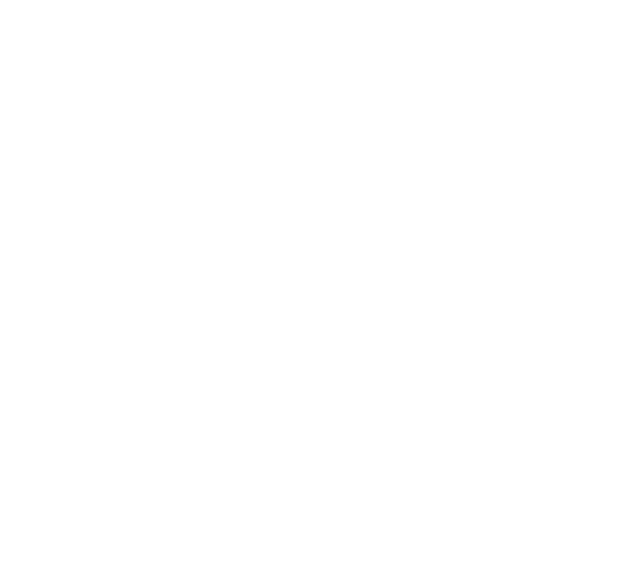
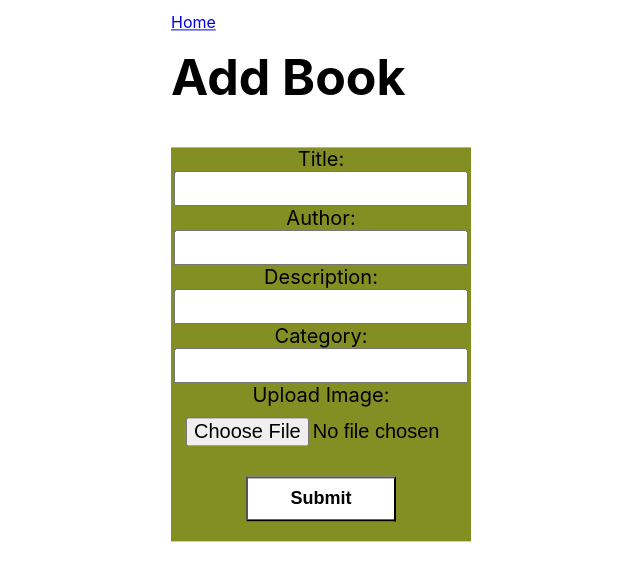
Before and after one commit to B-Elfagid/booknet_frontend, a React (Create React App) app: page /addbook in a window 1280 px wide. Before the commit this address had no page. Shown: the top 580 px of the page, without its empty margins (349-989 px from the left). Built offline with nearby package versions, Linux system fonts and the light colour scheme.

Commit message:
work on form rendering to my book list and it renders

```diff
--- a/src/App.css
+++ b/src/App.css
@@ -1,7 +1,6 @@
 .container {
     width: 100%;
     height: auto;
-    background: black;
 
     display:flex;
     flex-direction:row;
--- a/src/App.js
+++ b/src/App.js
@@ -1,6 +1,8 @@
 
 import './App.css';
 import BooksList from './components/books/BooksList';
+import BookForm from './components/books/BookForm';
+
 
 import { Route, Routes } from 'react-router'
 import Home from './components/Home'
@@ -11,6 +13,7 @@ function App() {
       <Routes>
         <Route path='/' element={<Home />}  />
         <Route path='/books' element={<BooksList />} />
+        <Route path='/addbook' element={<BookForm />} />
 
       </Routes>
 
--- a/src/components/books/BookForm.js
+++ b/src/components/books/BookForm.js
@@ -1,5 +1,6 @@
 import React from 'react';
-import { NavLink } from 'react-router-dom';
+
+import { Link } from 'react-router-dom';
 import { addBook } from '../../actions/booksAction.js'
 import { connect } from 'react-redux'
 
@@ -10,7 +11,10 @@ class BookForm extends React.Component {
            title:"",
            author:"",
            description:"",
-           image:""
+           image:"",
+           category:""
+
+
        }
 
        handleChange = (e) => {
@@ -27,16 +31,16 @@ class BookForm extends React.Component {
             title:"",
             author:"",
             description:"",
-            image:""
+            image:"",
+            category:""
         })
       }
 
     render(){
         return(
             <div className="book-container" >
-                 <div>
-                </div>
-                <br/>
+                 <Link to='/'> Home </Link> <br/>
+
                 <h3> Add Book </h3>
                 <form className="book-form" onSubmit={this.handleSubmit}>
 
@@ -46,10 +50,19 @@ class BookForm extends React.Component {
                       <input name="author" id="author-input" type="text" value={this.state.author} onChange={this.handleChange} /><br/>
                      <lable htmlFor="description-input">Description:</lable>
                       <input name="description" id="description-input" type="textarea" value={this.state.description} onChange={this.handleChange} /><br/>
+                      <lable htmlFor="category-input">Category:</lable>
+                      <input name="category" id="category-input" type="text" value={this.state.category} onChange={this.handleChange} /> <br/>
                       <lable htmlFor="image-input">Upload Image:</lable>
-                      <input name="image" id="image-input" type="file" onChange={this.handleChang} /> <br/>
+                      <input name="image" id="image-input" type="file" value={this.state.image} onChange={this.handleChange} /> <br/>
+
+
+
+
                      <button type="submit">Submit</button>
-                     {this.state.title}
+
+
+
+
                 </form>
 
 
--- a/src/components/books/BooksList.js
+++ b/src/components/books/BooksList.js
@@ -1,8 +1,8 @@
 import { Link } from 'react-router-dom';
 import React from 'react';
 import { setBooks } from '../../actions/booksAction';
-import BookForm from '../../components/books/BookForm'
-import CategoryList from '../../components/categories/CategoryList'
+
+import CategoryFilter from '../categories/CategoryFilter';
 import { connect } from 'react-redux'
 
 
@@ -16,8 +16,8 @@ class BookList extends React.Component {
  render(){
   return(
       <div>
-          <CategoryList />
-         <BookForm addBook={this.props.addBook}/>
+         <CategoryFilter />
+
 
           <h1> Book List </h1>
            <Link to='/'> Home </Link> <br/>
--- a/src/components/categories/CategoryList.js
+++ b/src/components/categories/CategoryFilter.js
@@ -1,7 +1,7 @@
 import React from 'react';
 
 
-export default class CategoryList extends React.Component {
+export default class CategoryFilter extends React.Component {
 
     state = {
         books:[],
```
Also changed, not shown: 1 other file (tests, documents, lock files or other folders).
